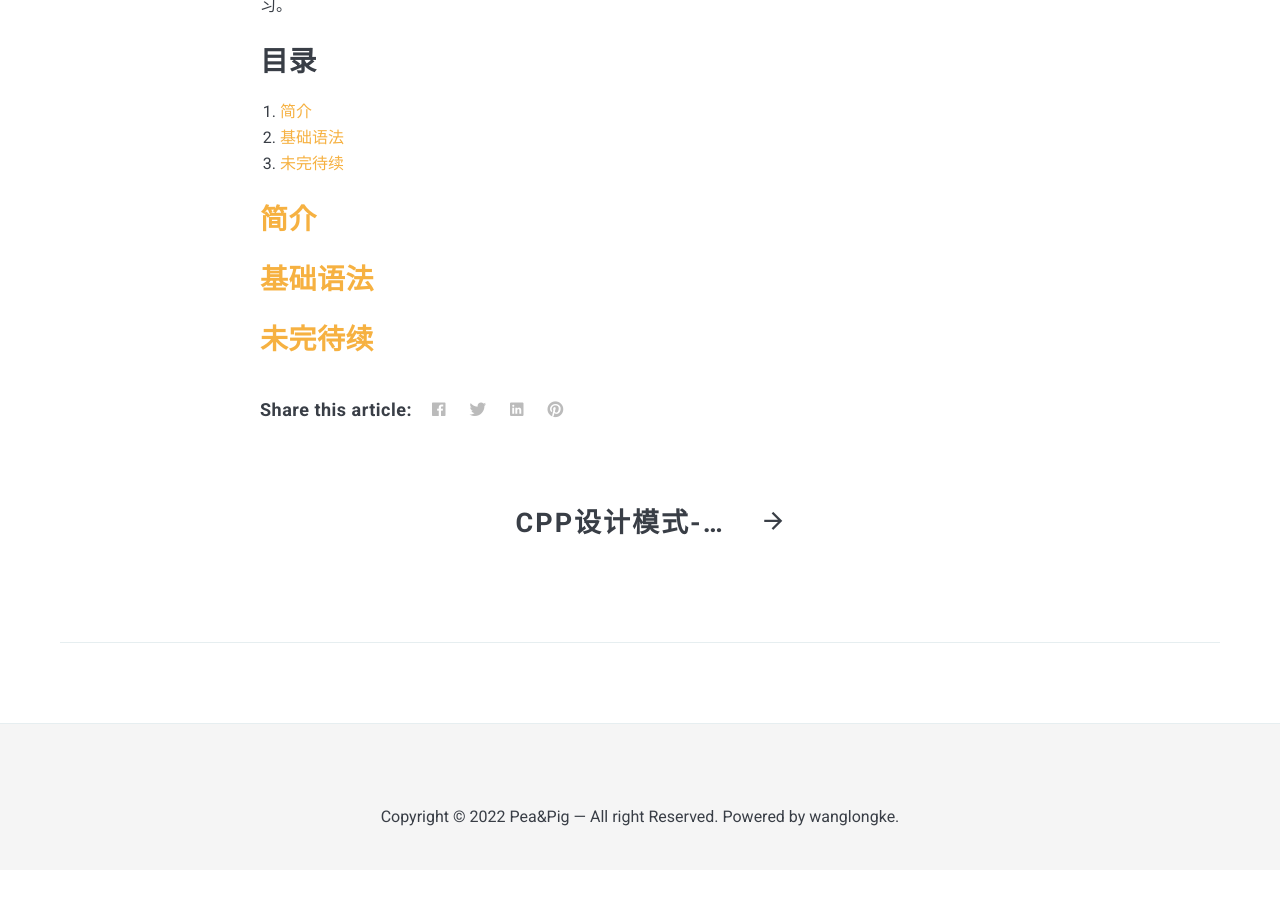
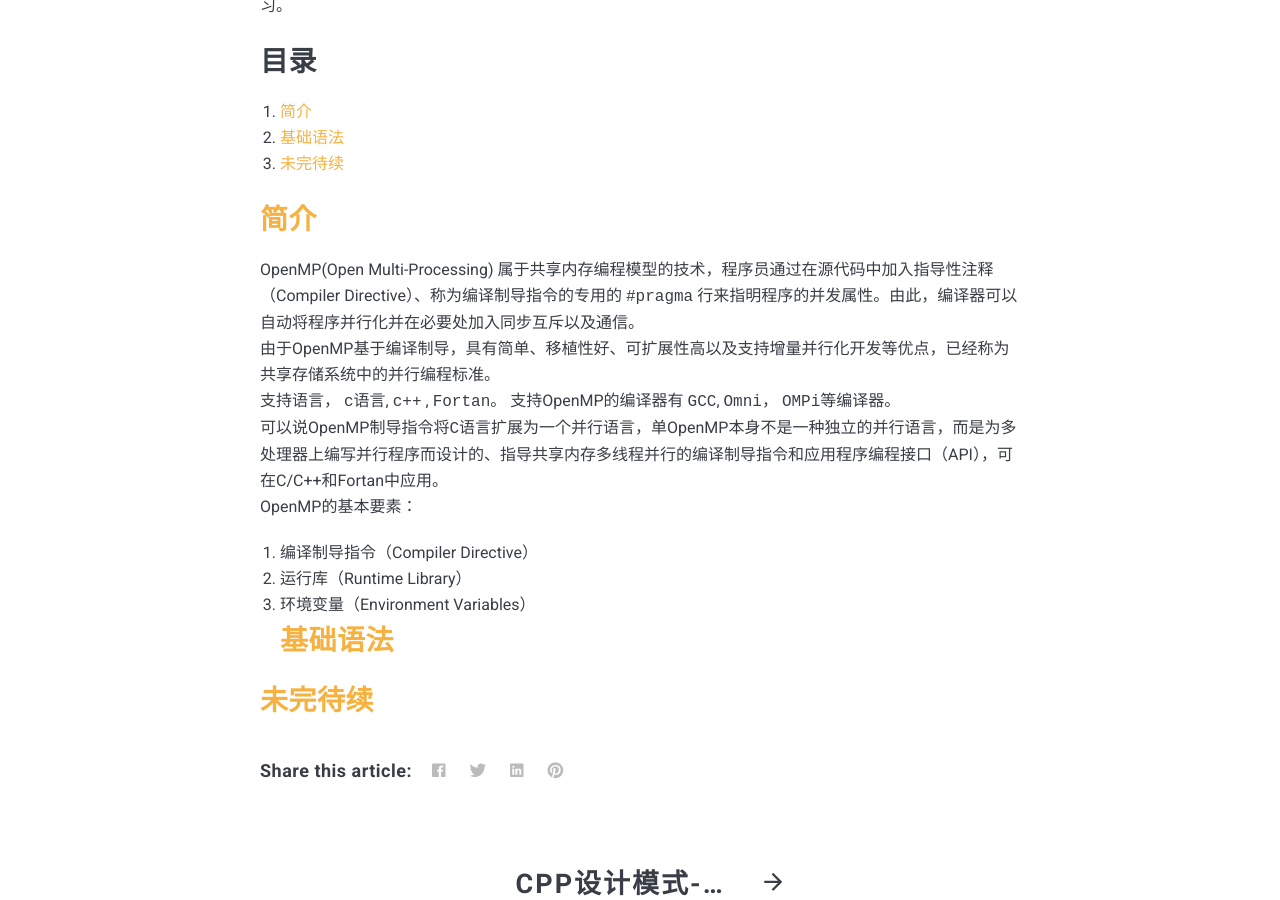
Before and after one commit to Wanglongke/wanglongke.github.io, a Jekyll site: the page built from _posts/2022-01-27-openmpLearning.markdown, in a window 1280 px wide and 900 px high, scrolled down 426 px. Built offline with Jekyll 4.4.1, drawn with Linux system fonts in a browser that asks for light colours; nearby versions of some CDN libraries; before the commit the page ends 1296 px from its top, so only the background shows below that.

Commit message:
“update”

````diff
--- a/_posts/2022-01-27-openmpLearning.markdown
+++ b/_posts/2022-01-27-openmpLearning.markdown
@@ -13,7 +13,14 @@ description: 多线程并行工具的学习与练习
 3. [未完待续](#未完待续)
 
 ## [简介](#目录)
-
+OpenMP(Open Multi-Processing) 属于共享内存编程模型的技术，程序员通过在源代码中加入指导性注释（Compiler Directive）、称为编译制导指令的专用的 ```#pragma``` 行来指明程序的并发属性。由此，编译器可以自动将程序并行化并在必要处加入同步互斥以及通信。
+由于OpenMP基于编译制导，具有简单、移植性好、可扩展性高以及支持增量并行化开发等优点，已经称为共享存储系统中的并行编程标准。
+支持语言，  ```c语言```, ```c++``` , ```Fortan```。 支持OpenMP的编译器有 ```GCC```, ```Omni```， ```OMPi```等编译器。
+可以说OpenMP制导指令将```C语言```扩展为一个并行语言，单OpenMP本身不是一种独立的并行语言，而是为多处理器上编写并行程序而设计的、指导共享内存多线程并行的编译制导指令和应用程序编程接口（API），可在C/C++和Fortan中应用。
+OpenMP的基本要素：
+1. 编译制导指令（Compiler Directive）
+2. 运行库（Runtime Library）
+3. 环境变量（Environment Variables）
 ## [基础语法](#目录)
 
 ## [未完待续](#目录)
````
